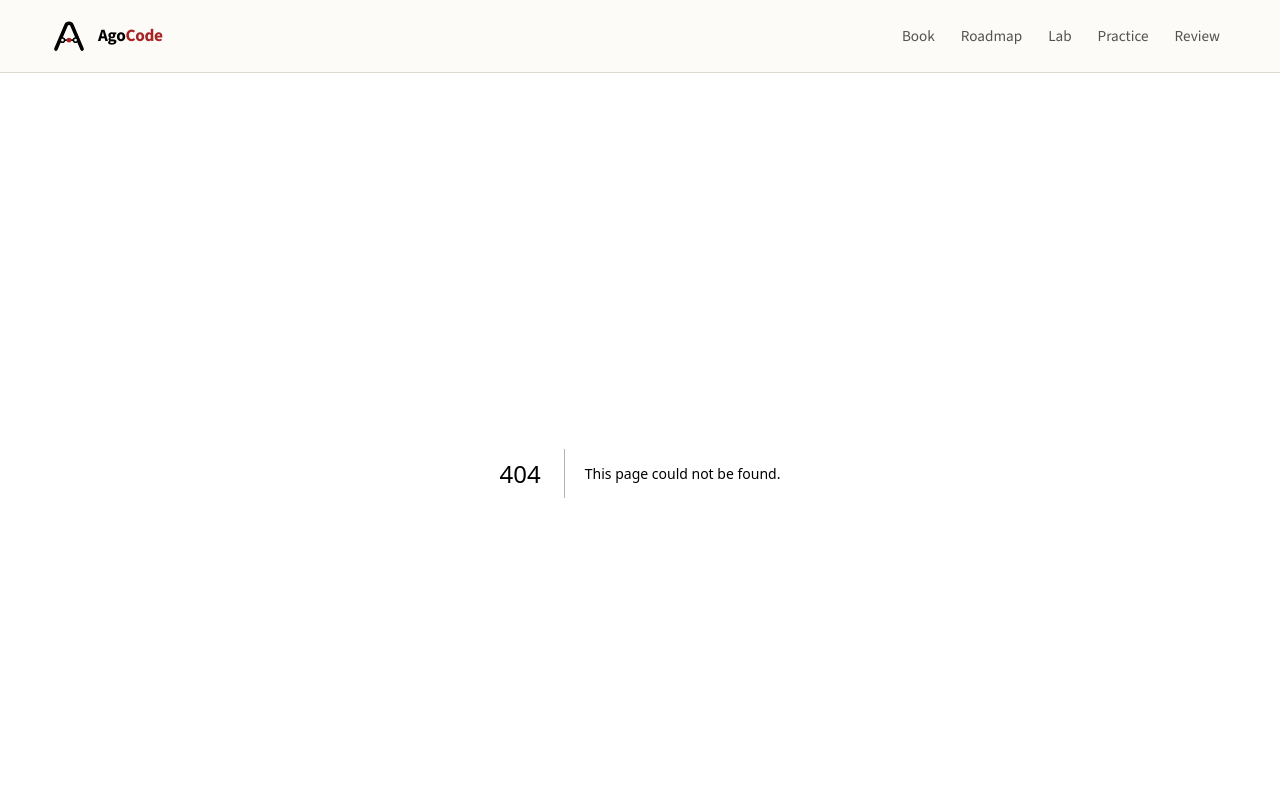
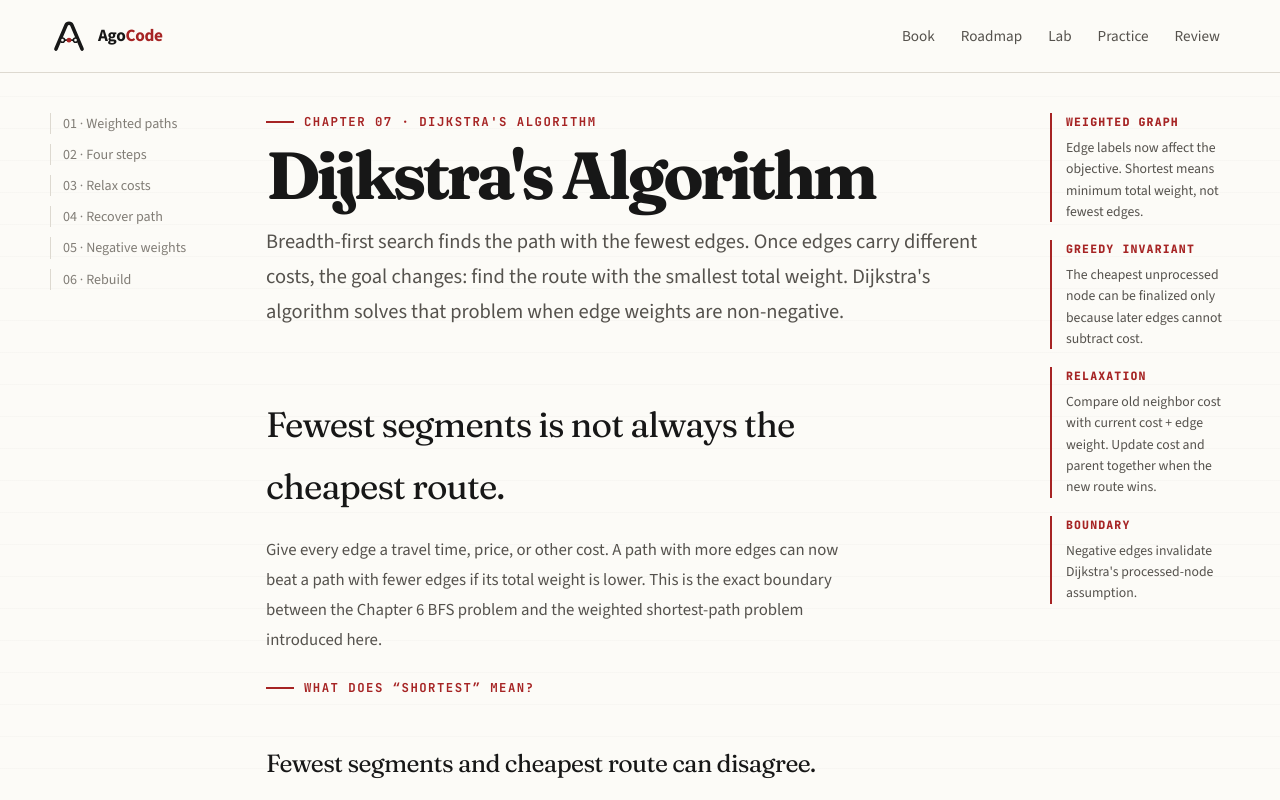
Before and after one commit to anatwork14/agocode, a Next.js app: page /learn/dijkstra in a window 1280 px wide. Before the commit this address had no page. Shown: the top 800 px of the page. Built offline with nearby package versions, Linux system fonts and the light colour scheme.

Commit message:
feat: add Chapter 7 Dijkstra interactive lesson

```diff
--- /dev/null
+++ b/app/learn/dijkstra/page.tsx
@@ -0,0 +1,122 @@
+import Link from "next/link";
+import { DijkstraRebuild } from "@/components/dijkstra/DijkstraRebuild";
+import { DijkstraTrace } from "@/components/dijkstra/DijkstraTrace";
+import { NegativeWeightLab } from "@/components/dijkstra/NegativeWeightLab";
+import { WeightedPathComparison } from "@/components/dijkstra/WeightedPathComparison";
+import { MarginNote } from "@/components/ui/MarginNote";
+
+export const metadata = { title: "Dijkstra's Algorithm" };
+
+export default function DijkstraPage() {
+  return (
+    <main className="page page--tight">
+      <div className="site-shell">
+        <div className="reading-layout">
+          <nav className="reading-nav" aria-label="Dijkstra sections">
+            <a href="#weighted">01 · Weighted paths</a>
+            <a href="#steps">02 · Four steps</a>
+            <a href="#trace">03 · Relax costs</a>
+            <a href="#parents">04 · Recover path</a>
+            <a href="#negative">05 · Negative weights</a>
+            <a href="#rebuild">06 · Rebuild</a>
+          </nav>
+
+          <article className="reading-column">
+            <div className="eyebrow">Chapter 07 · Dijkstra&apos;s algorithm</div>
+            <h1 className="editorial-title editorial-title--compact">Dijkstra&apos;s Algorithm</h1>
+            <p className="lede">
+              Breadth-first search finds the path with the fewest edges. Once edges carry different costs, the goal changes:
+              find the route with the smallest total weight. Dijkstra&apos;s algorithm solves that problem when edge weights
+              are non-negative.
+            </p>
+
+            <div className="prose-block">
+              <section id="weighted">
+                <h2>Fewest segments is not always the cheapest route.</h2>
+                <p>
+                  Give every edge a travel time, price, or other cost. A path with more edges can now beat a path with fewer
+                  edges if its total weight is lower. This is the exact boundary between the Chapter 6 BFS problem and the
+                  weighted shortest-path problem introduced here.
+                </p>
+                <WeightedPathComparison />
+              </section>
+
+              <section id="steps">
+                <h2>The algorithm repeats one greedy decision and one relaxation step.</h2>
+                <div className="dijkstra-steps" aria-label="Four conceptual Dijkstra steps">
+                  <div><span className="mono">01</span><strong>Choose cheapest unfinished node.</strong><p>Find the unprocessed node with the smallest currently known cost.</p></div>
+                  <div><span className="mono">02</span><strong>Relax its neighbors.</strong><p>Ask whether routing through this node gives any neighbor a cheaper total cost.</p></div>
+                  <div><span className="mono">03</span><strong>Repeat.</strong><p>Finalize the chosen node and choose the next cheapest unprocessed node.</p></div>
+                  <div><span className="mono">04</span><strong>Recover the path.</strong><p>Follow the parent pointers backward from the destination.</p></div>
+                </div>
+                <p>
+                  Unknown costs begin at infinity. Whenever a cheaper route is discovered, both the neighbor&apos;s cost and
+                  its parent change. Those two tables evolve together.
+                </p>
+              </section>
+
+              <section id="trace">
+                <h2>Watch costs improve as edges are relaxed.</h2>
+                <p>
+                  The chapter&apos;s small Start/A/B/Finish graph makes the mechanism visible: B first looks cheapest, then
+                  routing through B improves A, and routing through A improves Finish again. The final cheapest route is
+                  therefore not necessarily the route suggested by the first direct estimates.
+                </p>
+                <DijkstraTrace />
+              </section>
+
+              <section id="parents">
+                <h2>Costs tell you how cheap; parents tell you how you got there.</h2>
+                <p>
+                  A cost table alone can say that Finish costs 6, but it cannot reconstruct the route. Each time an edge
+                  improves a node&apos;s cost, store the current node as that neighbor&apos;s parent. At the end, walk backward from
+                  Finish through the parent table, then reverse the chain.
+                </p>
+                <div className="parent-chain" aria-label="Parent path reconstruction">
+                  <span className="mono">Finish</span><span aria-hidden="true">←</span><span className="mono">A</span><span aria-hidden="true">←</span><span className="mono">B</span><span aria-hidden="true">←</span><span className="mono">Start</span>
+                </div>
+                <p className="parent-chain__result mono">Start → B → A → Finish · total weight 6</p>
+              </section>
+
+              <section id="negative">
+                <h2>Negative edges break the greedy finalization guarantee.</h2>
+                <p>
+                  Dijkstra relies on one critical claim: when the cheapest unprocessed node is selected, no later route can
+                  make that processed cost smaller. That claim holds with non-negative edge weights. A negative edge can
+                  reach backward and reveal a cheaper route after a node was already finalized.
+                </p>
+                <NegativeWeightLab />
+                <p>
+                  For graphs with negative edge weights, use an algorithm designed for that case, such as Bellman–Ford.
+                  AgoCode deliberately rejects negative input in its Dijkstra engine rather than silently producing an
+                  unreliable answer.
+                </p>
+              </section>
+
+              <section id="rebuild">
+                <h2>Rebuild the cost, parent, and processed-state loop.</h2>
+                <p>
+                  Keep the implementation faithful to the mental model: weighted adjacency data, a best-known cost table,
+                  parent pointers, and a set of processed nodes. The exercise uses a simple scan for the cheapest node so
+                  the core algorithm stays visible before later optimizing the data structure.
+                </p>
+                <DijkstraRebuild />
+                <div className="action-row">
+                  <Link className="button" href="/learn/chapter-6-recap">← Chapter 6 recap</Link>
+                  <Link className="button button--primary" href="/learn/chapter-7-recap">Chapter 7 recap →</Link>
+                </div>
+              </section>
+            </div>
+          </article>
+
+          <aside className="margin-column" aria-label="Dijkstra notes">
+            <MarginNote label="Weighted graph">Edge labels now affect the objective. Shortest means minimum total weight, not fewest edges.</MarginNote>
+            <MarginNote label="Greedy invariant">The cheapest unprocessed node can be finalized only because later edges cannot subtract cost.</MarginNote>
+            <MarginNote label="Relaxation">Compare old neighbor cost with current cost + edge weight. Update cost and parent together when the new route wins.</MarginNote>
+            <MarginNote label="Boundary">Negative edges invalidate Dijkstra&apos;s processed-node assumption.</MarginNote>
+          </aside>
+        </div>
+      </div>
+    </main>
+  );
+}
```
